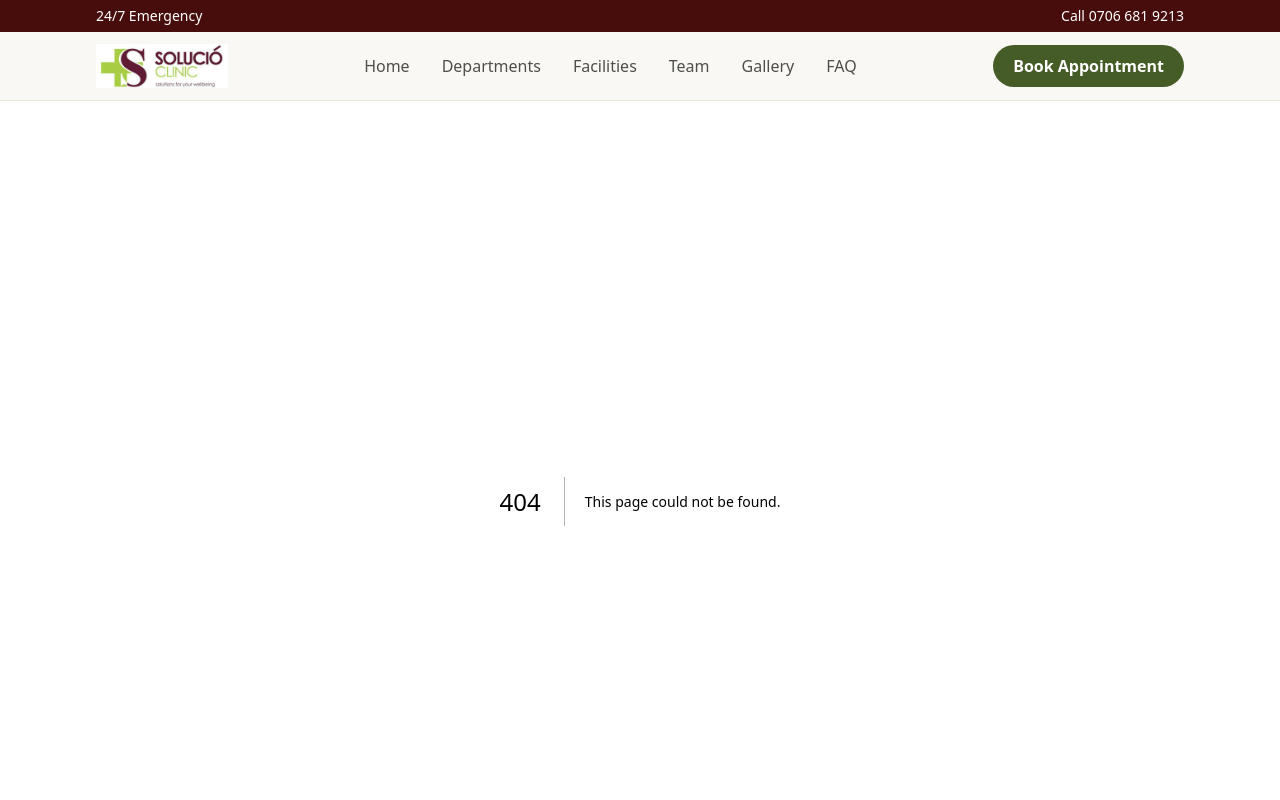
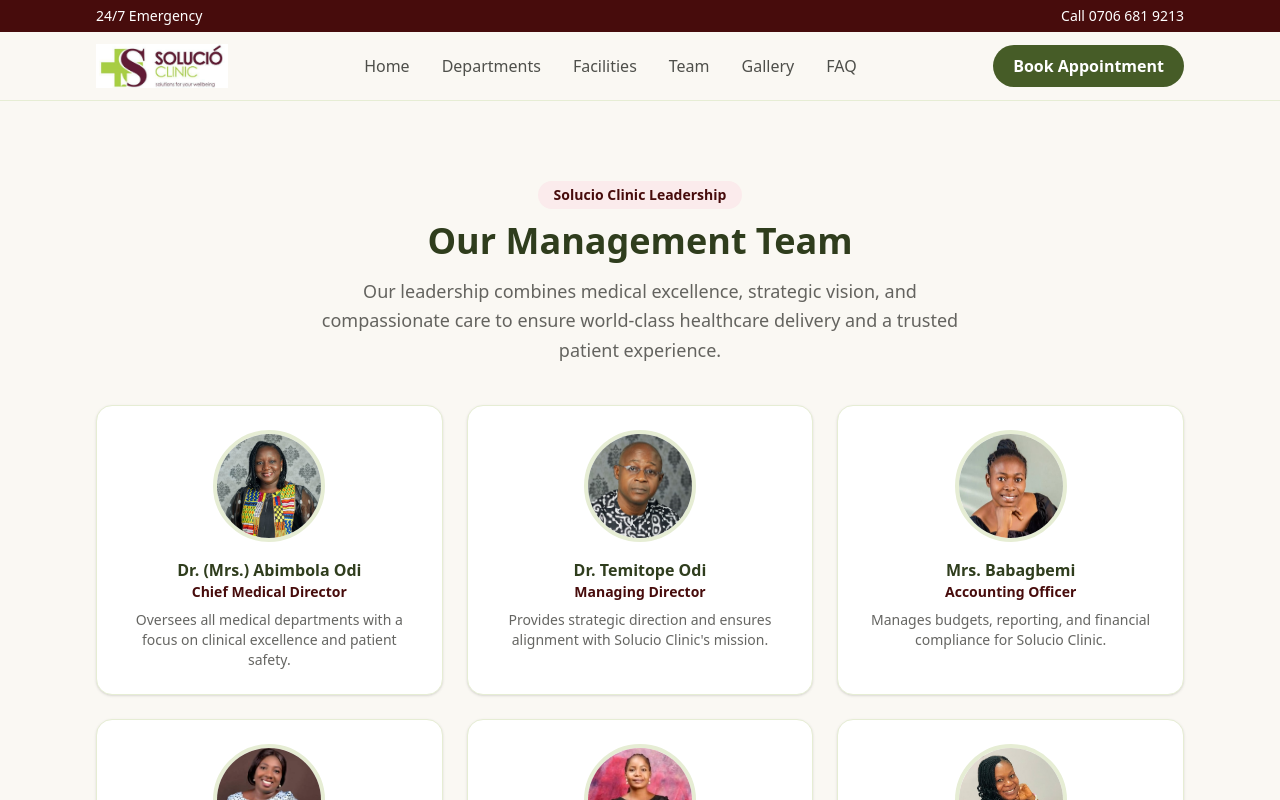
Before and after one commit to Joe-EtubiGreatattai/solucio-website, a Next.js app: page /team in a window 1280 px wide. Before the commit this address had no page. Shown: the top 800 px of the page. Built offline with nearby package versions, Linux system fonts and the light colour scheme.

Commit message:
Add team page

```diff
--- /dev/null
+++ b/app/team/page.tsx
@@ -0,0 +1,34 @@
+import type { Metadata } from "next";
+import Container from "@/components/Container";
+import SectionHeading from "@/components/SectionHeading";
+import CtaBanner from "@/components/CtaBanner";
+import TeamMemberCard from "@/components/TeamMemberCard";
+import { team } from "@/lib/data/team";
+
+export const metadata: Metadata = {
+  title: "Our Team — Solucio Clinic",
+  description:
+    "Meet the leadership team behind Solucio Clinic's medical excellence, strategic vision, and compassionate care.",
+};
+
+export default function TeamPage() {
+  return (
+    <>
+      <section className="py-16 lg:py-20">
+        <Container>
+          <SectionHeading
+            eyebrow="Solucio Clinic Leadership"
+            title="Our Management Team"
+            description="Our leadership combines medical excellence, strategic vision, and compassionate care to ensure world-class healthcare delivery and a trusted patient experience."
+          />
+          <div className="grid sm:grid-cols-2 lg:grid-cols-3 gap-6">
+            {team.map((member) => (
+              <TeamMemberCard key={member.name} member={member} />
+            ))}
+          </div>
+        </Container>
+      </section>
+      <CtaBanner />
+    </>
+  );
+}
--- /dev/null
+++ b/components/TeamMemberCard.tsx
@@ -0,0 +1,15 @@
+import Image from "next/image";
+import type { TeamMember } from "@/lib/data/team";
+
+export default function TeamMemberCard({ member }: { member: TeamMember }) {
+  return (
+    <article className="rounded-2xl border border-primary-100 bg-white p-6 text-center shadow-sm">
+      <div className="relative mx-auto h-28 w-28 overflow-hidden rounded-full border-4 border-primary-100">
+        <Image src={member.image} alt={member.name} fill className="object-cover" />
+      </div>
+      <h3 className="mt-4 font-bold text-primary-900">{member.name}</h3>
+      <p className="text-accent-700 font-semibold text-sm">{member.title}</p>
+      <p className="mt-2 text-sm text-warm-900/70">{member.description}</p>
+    </article>
+  );
+}
```
